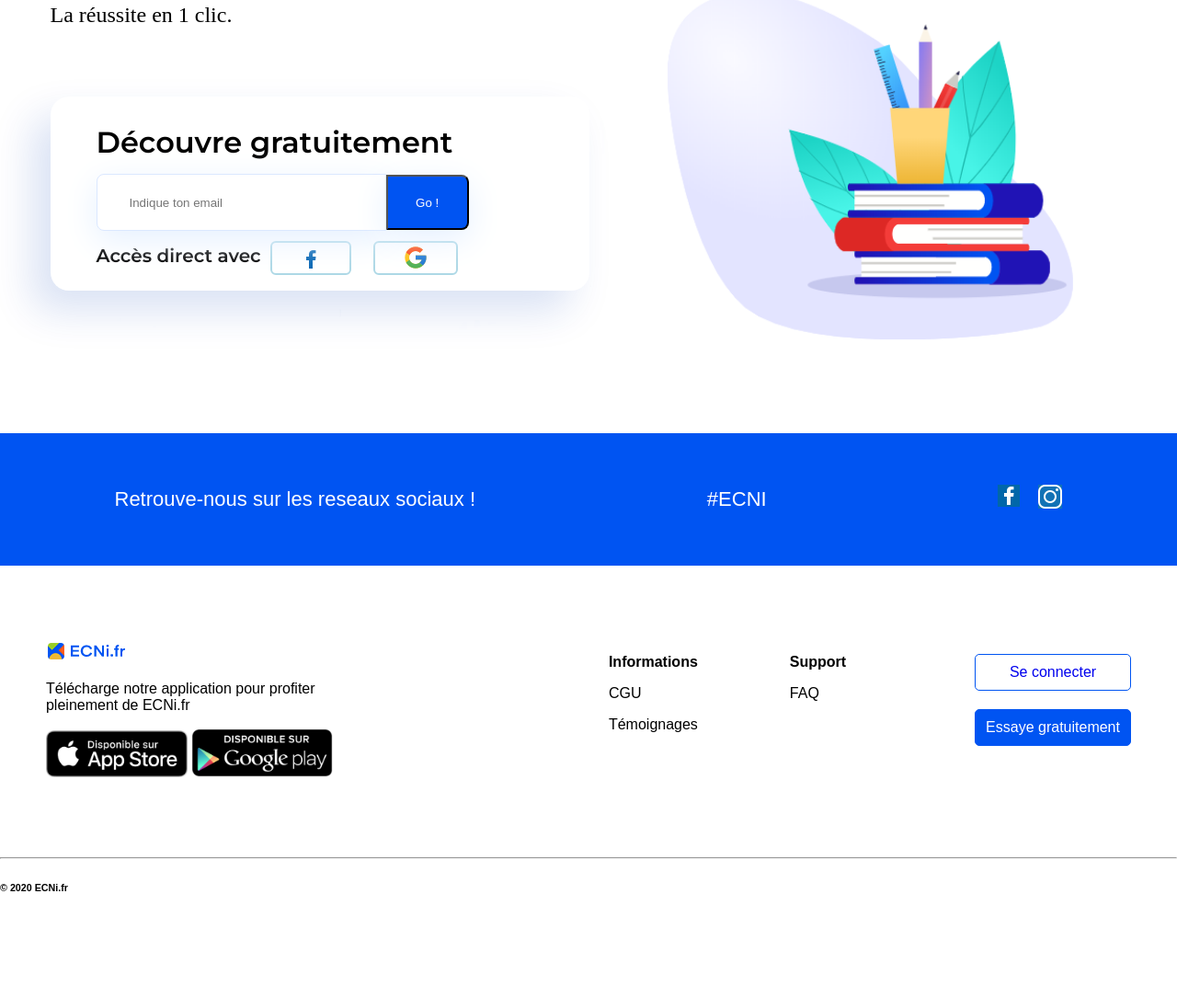
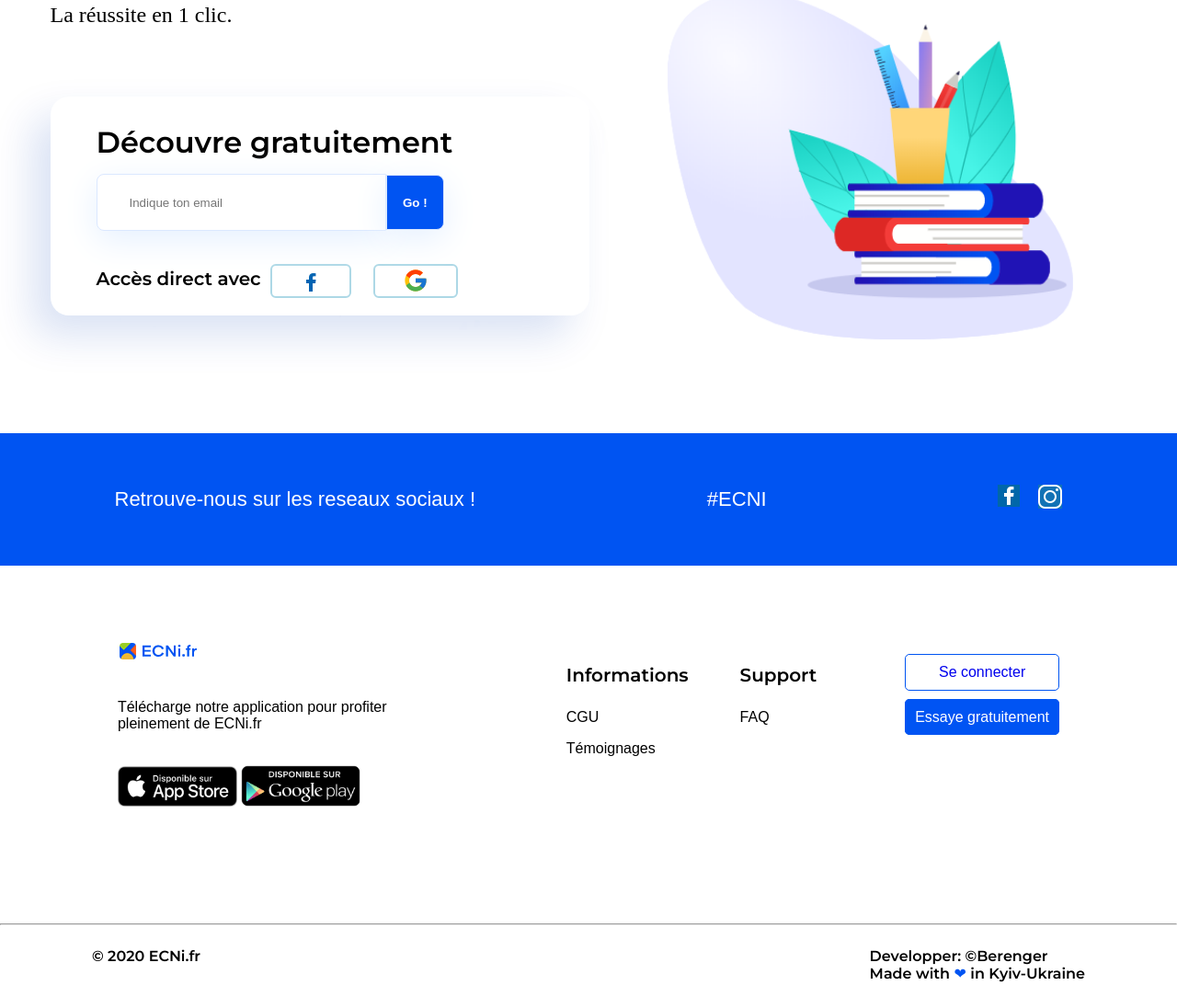
Before and after one commit to noblegoss/ecni_project, a plain HTML site: page index.html in a window 1280 px wide. Shown: the part 224-1308 px from the top of the page at 92% size. Before the commit the page ends 1220 px from the top, so only its background shows below. Drawn offline with Linux system fonts and the light colour scheme; a web font is replaced by a local one.

Commit message:
image renamed and some codes n properties were changed

```diff
--- a/css/style.css
+++ b/css/style.css
@@ -27,17 +27,10 @@ body{
     font-weight: 600;
     padding: 20px 20px;
     margin: 0 54.5px;
-    /* height: 45px; */
+
 }
 
-
-/* .logo{
-
-} */
-
-
 #list ul{
-    /* height: 45px; */
     list-style-type: none;
     display: flex;
     flex-direction: row;
@@ -53,6 +46,7 @@ body{
     justify-content: center;
     align-items: center;
     color: black;
+    font-weight: bolder !important;
 }
 
 #list ul li.connexion a{
@@ -63,7 +57,7 @@ body{
     border-radius: 5px;
     margin-right: 10px;
 }
-#list ul li.essaye a, li.essaye a{
+#list ul li.essaye a{
     background-color: #0054F2;
     color: white;
     border: 1px solid #0054F2;
@@ -80,10 +74,11 @@ ul{
 .main {
     width: 100%;
     min-height: 600px;
-    /* position: static; */
+    position: static;
     margin-top: 95px;
-    /* display: flex;
-    flex-direction: column; */
+    display: flex;
+    flex-direction: column;
+    flex-wrap: wrap;
     margin-left: 54.5px;
     margin-right: 54.5px;
     background-image: url(../image/pileDeLivre.png);
@@ -101,6 +96,9 @@ h1 {
     height: 112px;
     line-height: 100%;
     margin: 0 0 20px 0;
+}
+span{
+    color: #0054f2;
 }
 h2{
     font-family: Muli;
@@ -133,16 +131,19 @@ div.block .decouverte {
     border: 1px solid #dbe8ff;
     background-color: #fff;
     color: #000;
-    margin-bottom: 15px;
+    margin-bottom: 40px;
 }
 .button {
-    width: 90px;
+    width: 13%;
     border-top-right-radius: 8px;
     border-bottom-right-radius: 8px;
     height: 60px;
     box-shadow: 0 10px 37px 0 #e5f0ff;
+    border: 1px solid #dbe8ff;
     background: #0054f2;
     color: #fff;
+    font-weight: bold;
+
 }
 .validation{
     width: 100%;
@@ -166,8 +167,6 @@ div.block .decouverte {
     height: auto;
 }
 .access1 .reseaux{
-    /* width: 60px;
-    height: 70px; */
     margin: 0 10px;
     border: 2px solid lightblue;
     border-radius: 6px;
@@ -209,6 +208,7 @@ a.blue1{
     flex: row wrap;
     justify-content: space-around;
     padding: 80px 0 75px;
+    margin: 0 100px;
 
 
 
@@ -216,8 +216,18 @@ a.blue1{
 .box1{
     width: 40%;
 }
+.box1 *{
+    padding-bottom: 20px;
+}
 .box1 div a img{
     width: 30%;
+}
+
+h4{
+    font-family: 'Montserrat';
+    font-size: 20px;
+    font-weight: bold;
+    margin-bottom: 25px;
 }
 .box4 ul li{
     margin: 0 0 20px 0;
@@ -229,14 +239,25 @@ a.blue1{
     color: #0054F2;
     border: 1px solid #0054F2;
     border-radius: 5px;
-    /* margin-bottom: 30px; */
 }
-.box4 ul li.essaye {
-    background-color: #0054F2;
-    color: white;
+.box4 ul li.essaye a{
+    background-color: #0054F3;
+    padding: 10px;
+    color: #ffffff;
     border: 1px solid #0054F2;
     border-radius: 5px;
-    background-color: #0054F2;
-    padding: 10px;
+
+
 
 }
+.right {
+    margin: 0 100px;
+    display: flex;
+    flex: row wrap;
+    justify-content: space-between;
+
+
+}
+.right p{
+    font-family: 'Montserrat';
+}
--- a/index.html
+++ b/index.html
@@ -51,7 +51,7 @@
             <div>Retrouve-nous sur les reseaux sociaux !</div>
             <div>#ECNI</div>
             <div class="blue">
-                <a class="blue1" href="#"><img src="image/icons8-facebook-f-24 (1).png" alt="logo facebook"></a>
+                <a class="blue1" href="#"><img src="image/facebook-f-24-bluefont.png" alt="logo facebook"></a>
                 <a href="#"><img src="image/icons8-instagram-26.png" alt="logo instagram"></a>
             </div>
         </div>
@@ -59,7 +59,7 @@
     <div class="footer">
         <div class="footer1">
             <div class="box1">
-                <img src="image/ecni_logo.png"/>
+                <a href="https://www.ecni.fr/" target="_blank"><img src="image/ecni_logo.png" alt="logo ecni"/></a>
                 <p>Télécharge notre application pour profiter <br/>
                     pleinement de ECNi.fr</p>
                 <div>
@@ -68,13 +68,13 @@
                 </div>
             </div>
             <div class="box2">
-                <p><strong>Informations</strong></p>
+                <h4>Informations</h4>
                 <p>CGU</p>
                 <p>Témoignages</p>
 
             </div>
             <div class="box3">
-                <p><strong>Support</strong></p>
+                <h4>Support</h4>
                 <p>FAQ</p>
             </div>
             <div class="box4">
@@ -85,9 +85,15 @@
             </div>
 
         </div>
-        <div class="right">
+        <div >
             <hr/>
-            <h6>© 2020 ECNi.fr</h6>
+            <div class="right">
+                <p>© 2020 ECNi.fr</p>
+                <p>Developper: <strong>&#169;Berenger</strong><br/>
+                Made with <span>&#10084;</span> in Kyiv-Ukraine
+                </p>
+            </div>
+
         </div>
     </div>
 </body>
```
Also changed, not shown: image/facebook-f-24-bluefont.png (renamed from image/icons8-facebook-f-24 (1).png).
